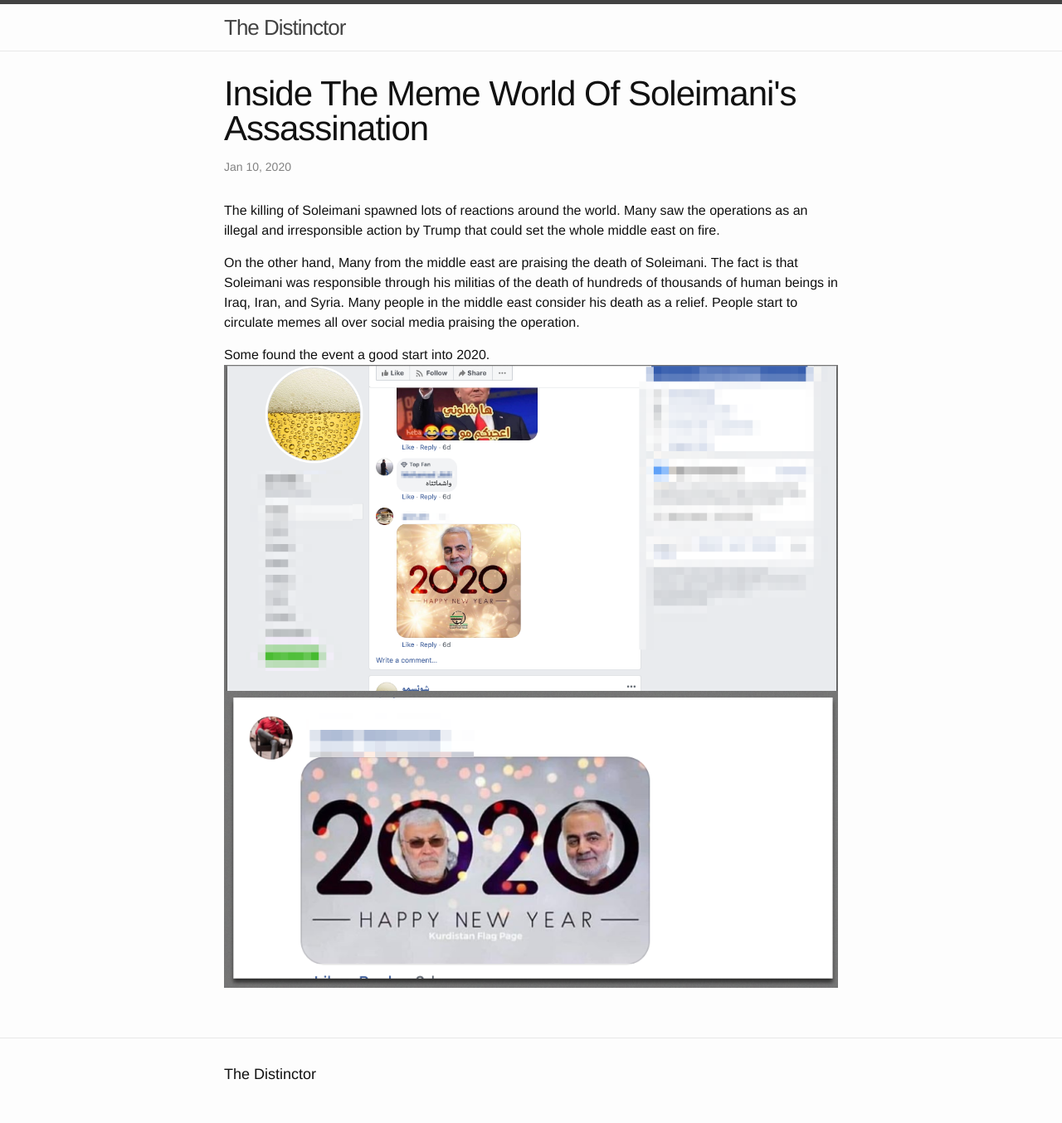
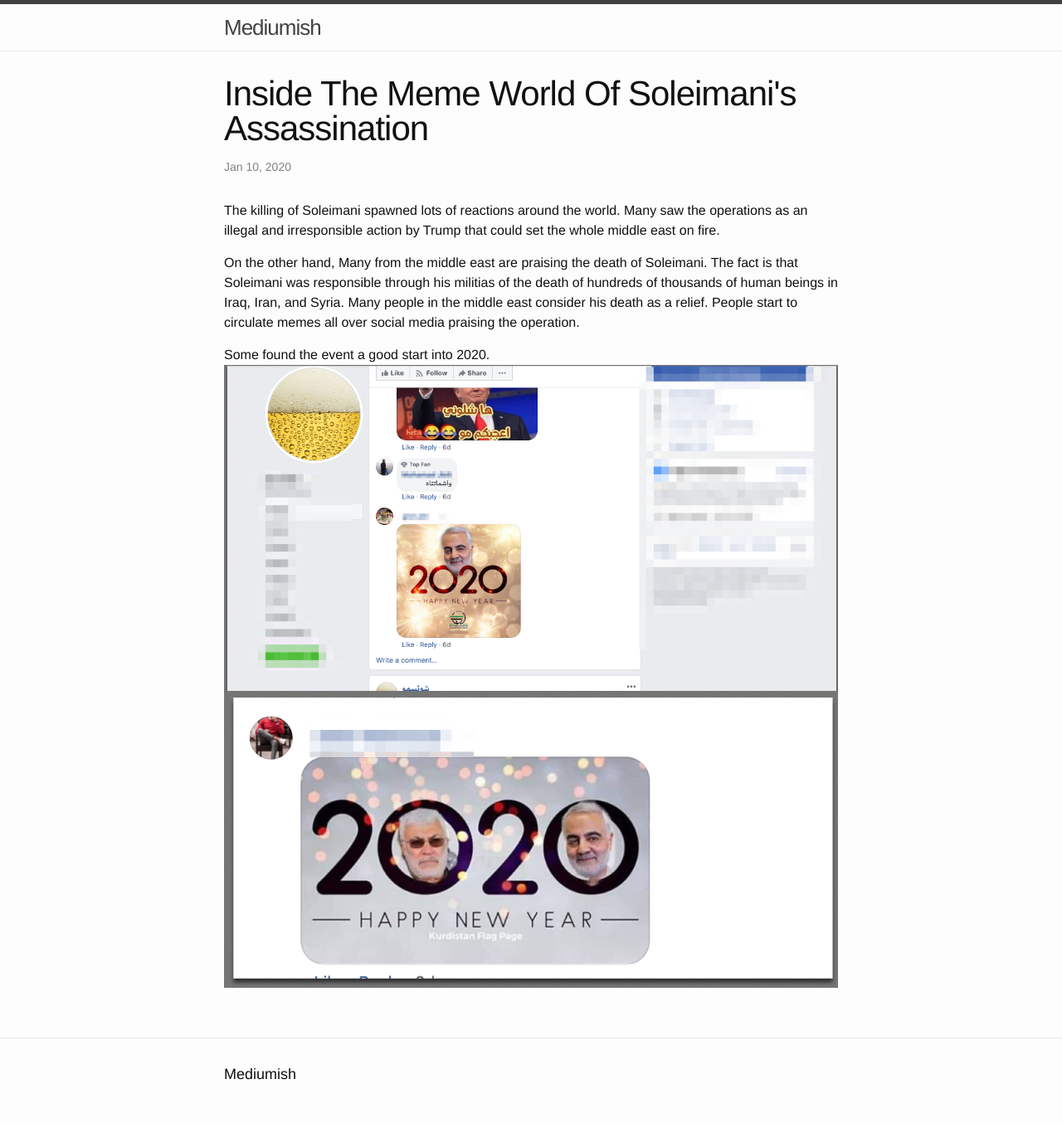
Before and after one commit to modullar/distinctor-mag, a Jekyll site: the page built from _posts/2020-01-10-inside-the-meme-world-of-soleimanis-assassination.markdown, in a window 1280 px wide. Shown: the whole page at 83% size. Built offline with Jekyll 4.4.1, drawn with Linux system fonts in a browser that asks for light colours; some of the changed lines change nothing that is shown.

Commit message:
Updated Config

```diff
--- a/_config.yml
+++ b/_config.yml
@@ -1,5 +1,5 @@
 ---
-title: The Distinctor
+title: Mediumish
 timezone: UTC
 collections:
   posts:
@@ -20,4 +20,67 @@
     type: pages
   values:
     layout: page
-permalink: pretty
+name: Mediumish
+description: Jekyll template, Medium styled, free for bloggers.
+logo: assets/images/logo.png
+favicon: assets/images/logo.png
+baseurl: "/mediumish-theme-jekyll"
+google_analytics: UA-46278016-1
+disqus: demowebsite
+mailchimp-list: https://wowthemes.us11.list-manage.com/subscribe/post?u=8aeb20a530e124561927d3bd8&amp;id=8c3d2d214b
+include:
+- _pages
+permalink: "/:title/"
+authors:
+  sal:
+    name: Sal
+    display_name: Sal
+    gravatar: e56154546cf4be74e393c62d1ae9f9d4
+    email: wowthemesnet@gmail.com
+    web: https://www.wowthemes.net
+    twitter: https://twitter.com/wowthemesnet
+    description: Author of Mediumish, a Bootstrap Medium styled template available
+      for WordPress, HTML, Ghost and Jekyll. You are currently previewing Jekyll template
+      demo.
+  john:
+    name: John
+    display_name: John
+    avatar: assets/images/avatar.png
+    gravatar: b1cc14991db7a456fcd761680bbc8f81
+    email: wowthemesnet@gmail.com
+    web: https://www.wowthemes.net
+    twitter: https://twitter.com/wowthemesnet
+    description: This is the author box. Write a short description of the author here.
+      You are currently previewing Mediumish demo, a Jekyll template compatible with
+      Github pages.
+plugins:
+- jekyll-paginate
+- jekyll-sitemap
+- jekyll-feed
+- jekyll-seo-tag
+- jekyll-archives
+jekyll-archives:
+  enabled:
+  - categories
+  layout: archive
+  permalinks:
+    category: "/category/:name/"
+paginate: 6
+paginate_path: "/page:num/"
+markdown: kramdown
+kramdown:
+  input: GFM
+  syntax_highlighter: rouge
+  syntax_highlighter_opts:
+    block:
+      line_numbers: true
+adsense: disabled
+adsense-data-ad-client: ca-pub-3412143450191416
+adsense-data-ad-slot: 1363087678
+lazyimages: disabled
+exclude:
+- changelog.md
+- LICENSE.txt
+- README.md
+- Gemfile
+- Gemfile.lock
```
